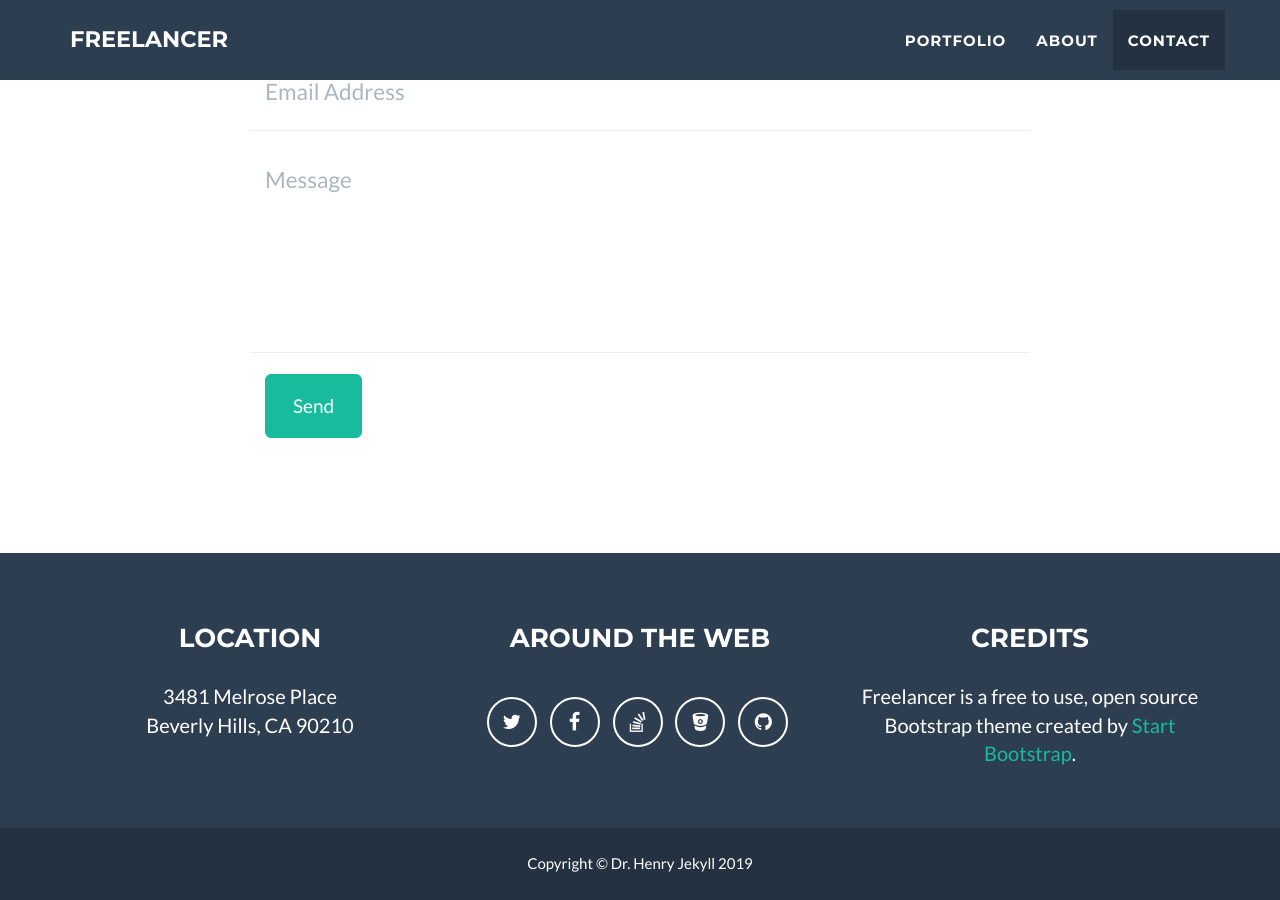
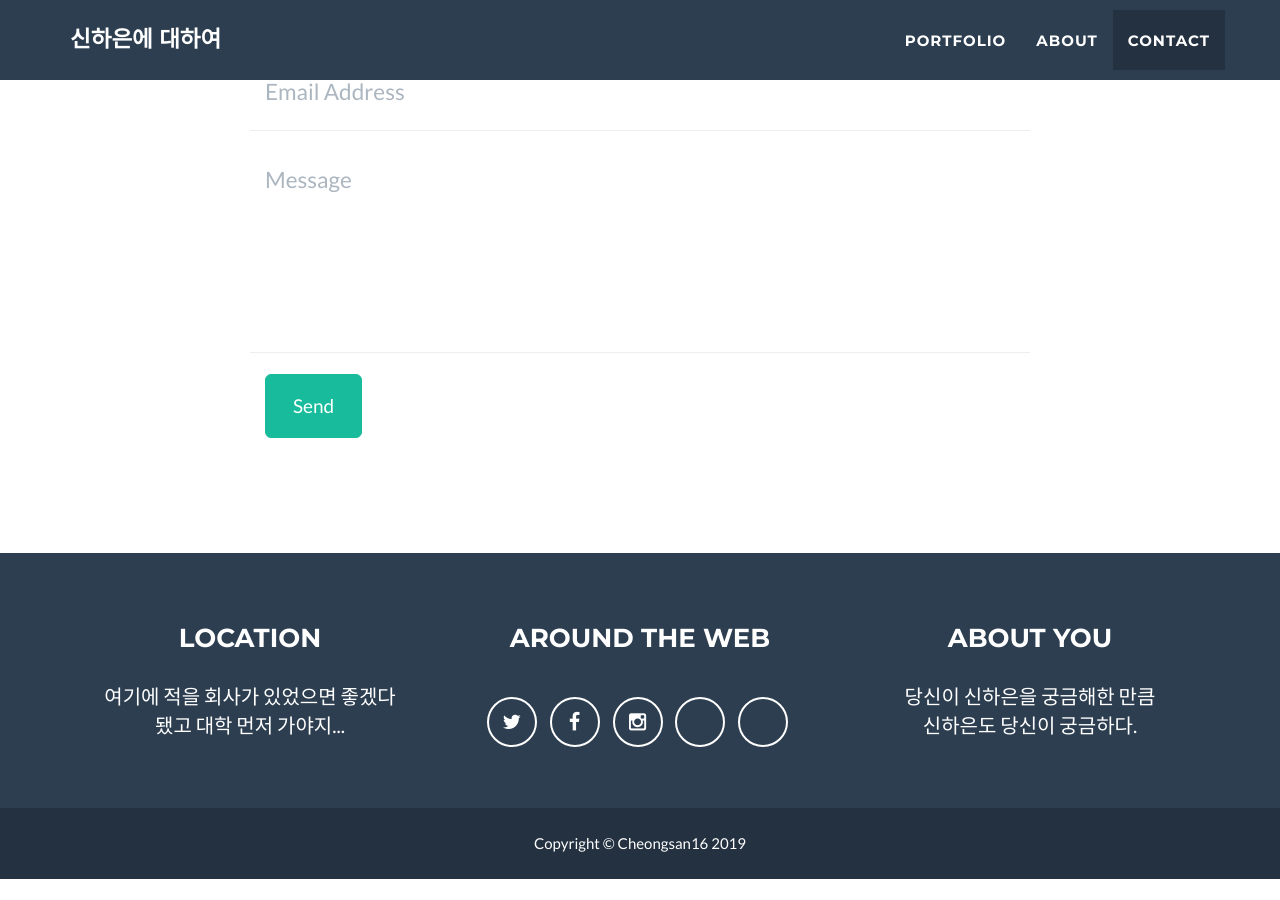
Before and after one commit to cheongsan1616/SANe, a Jekyll site: the page built from index.html, in a window 1280 px wide and 900 px high, scrolled down 2485 px. Built offline with Jekyll 4.4.1, drawn with Linux system fonts in a browser that asks for light colours; after the commit the page ends 3364 px from its top, so only the background shows below that; some of the changed text lies outside the part shown.

Commit message:
Update _config.yml

```diff
--- a/_config.yml
+++ b/_config.yml
@@ -1,11 +1,11 @@
 # Site settings
-title: Freelancer
-email: your-email@domain.com
-url: https://example.github.io
-description: "Write an awesome description for your new site here. You can edit this line in _config.yml. It will appear in your document head meta (for Google search results) and in your feed.xml site description."
+title: 신하은에 대하여
+email: cheongsan16@naver.com
+url: https://cheongsan1616.github.io
+description: "신하은에 대한 다양하지만 쓸모없을 정보"
 keywords: "your keywords, separated by commas"
-skills: "Web Developer - Graphic Artist - User Experience Designer"
-meta_author: LastName FirstName
+skills: "※다소 쓸모없는 정보가 있을 수 있습니다.※"
+meta_author: Cheongsan16 신하은
 
 # Google webmaster tools
 google_verify:
@@ -32,31 +32,31 @@ color:
 
 # Footer settings
 footer:
-  copyright: Dr. Henry Jekyll
+  copyright: Cheongsan16
   location: Location
   social: Around the Web
-  credits: Credits
+  credits: About you
 
 # Social networks usernames (many more available: google-plus, flickr, dribbble, pinterest, instagram, tumblr, linkedin, etc.)
 social:
   - title: twitter
-    url: http://twitter.com/jekyllrb
+    url: http://twitter.com/cheongsan16lol
   - title: facebook
-    url:
-  - title: stack-overflow
-    url: http://stackoverflow.com/questions/tagged/jekyll
-  - title: bitbucket
-    url: http://bitbucket.org/jekyll
-  - title: github
-    url: http://github.com/jekyll
+    url: https://www.facebook.com/profile.php?id=100036893149255
+  - title: instagram
+    url: https://www.instagram.com/cheongsan1616/?hl=ko
+  - title: Youtube
+    url: https://www.youtube.com/channel/UC64A4aw99CRpLf2-vEXsGnQ?view_as=subscriber
+  - title: Twitch
+    url: https://www.twitch.tv/cheongsan16
 
 # Postal address (add as many lines as necessary)
 address:
-  - line: 3481 Melrose Place
-  - line: Beverly Hills, CA 90210
+  - line: 여기에 적을 회사가 있었으면 좋겠다
+  - line: 됐고 대학 먼저 가야지...
 
 # Credits content
-credits: 'Freelancer is a free to use, open source Bootstrap theme created by <a href="http://startbootstrap.com">Start Bootstrap</a>.'
+credits: 당신이 신하은을 궁금해한 만큼<br>신하은도 당신이 궁금하다.
 
 # Build settings
 markdown: kramdown
```
